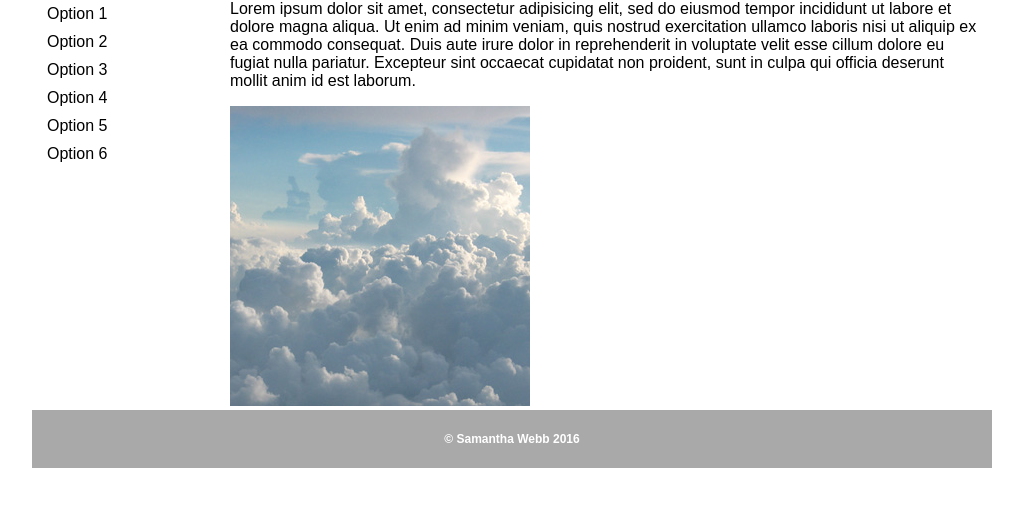
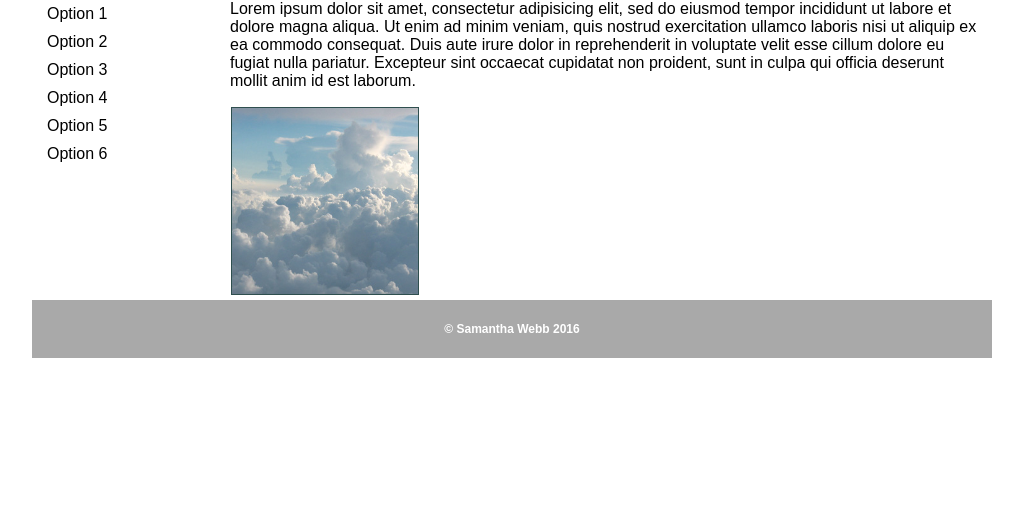
Before and after one commit to swebb1459/hw_listeners_webb_samantha, a plain HTML site: page index.html in a window 1280 px wide. Shown: the part 156-662 px from the top of the page, without its empty margins (128-1151 px from the left). Drawn offline with Linux system fonts and the light colour scheme.

Commit message:
format image in css

```diff
--- a/css/main.css
+++ b/css/main.css
@@ -68,6 +68,12 @@ a:hover {
     text-decoration: underline;
 }
 
+img {
+    width: 25%;
+    border: 1px solid #2f4f4f;
+    margin: 1px;
+}
+
 article {
     width: 80%;
 }
```
